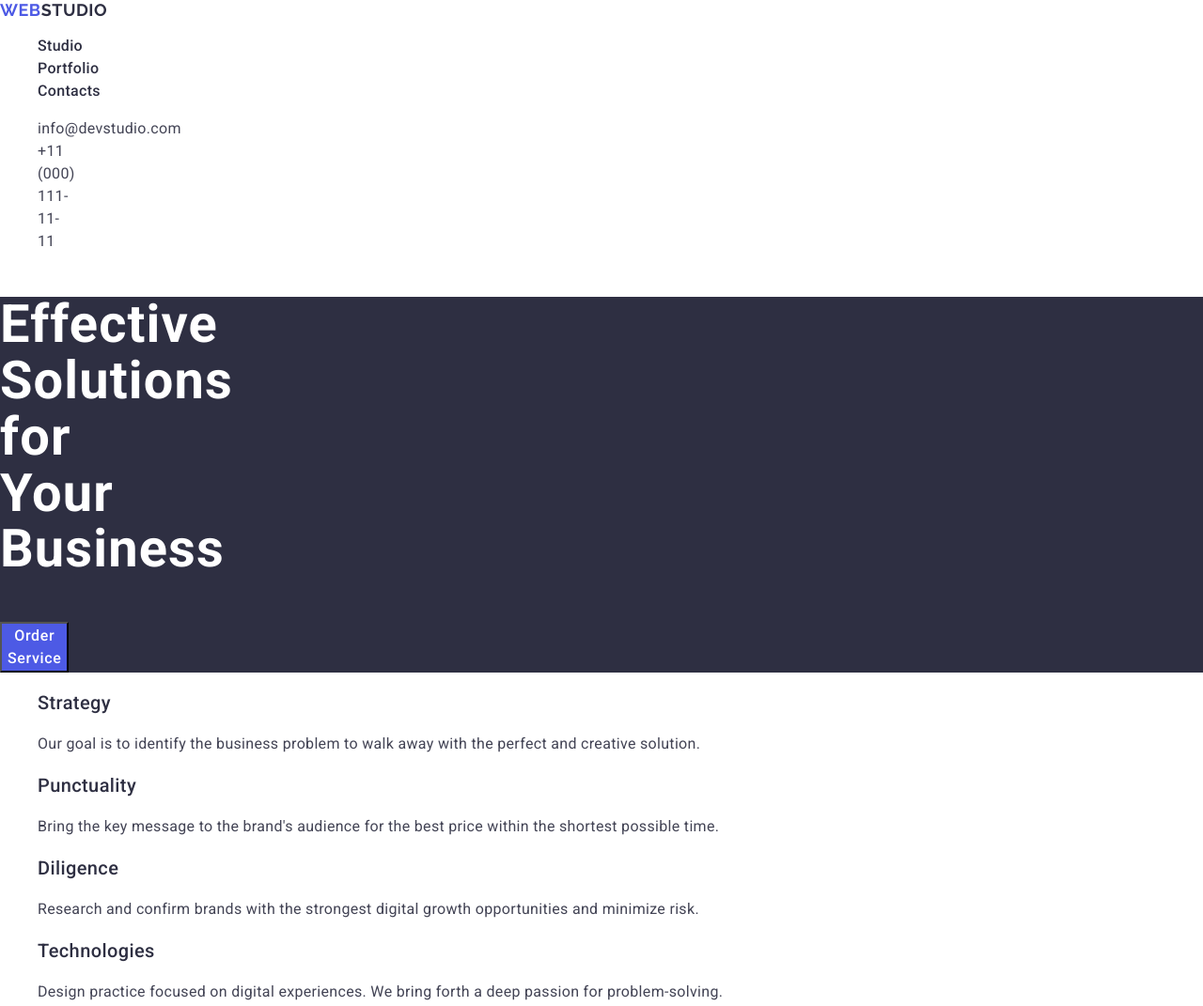
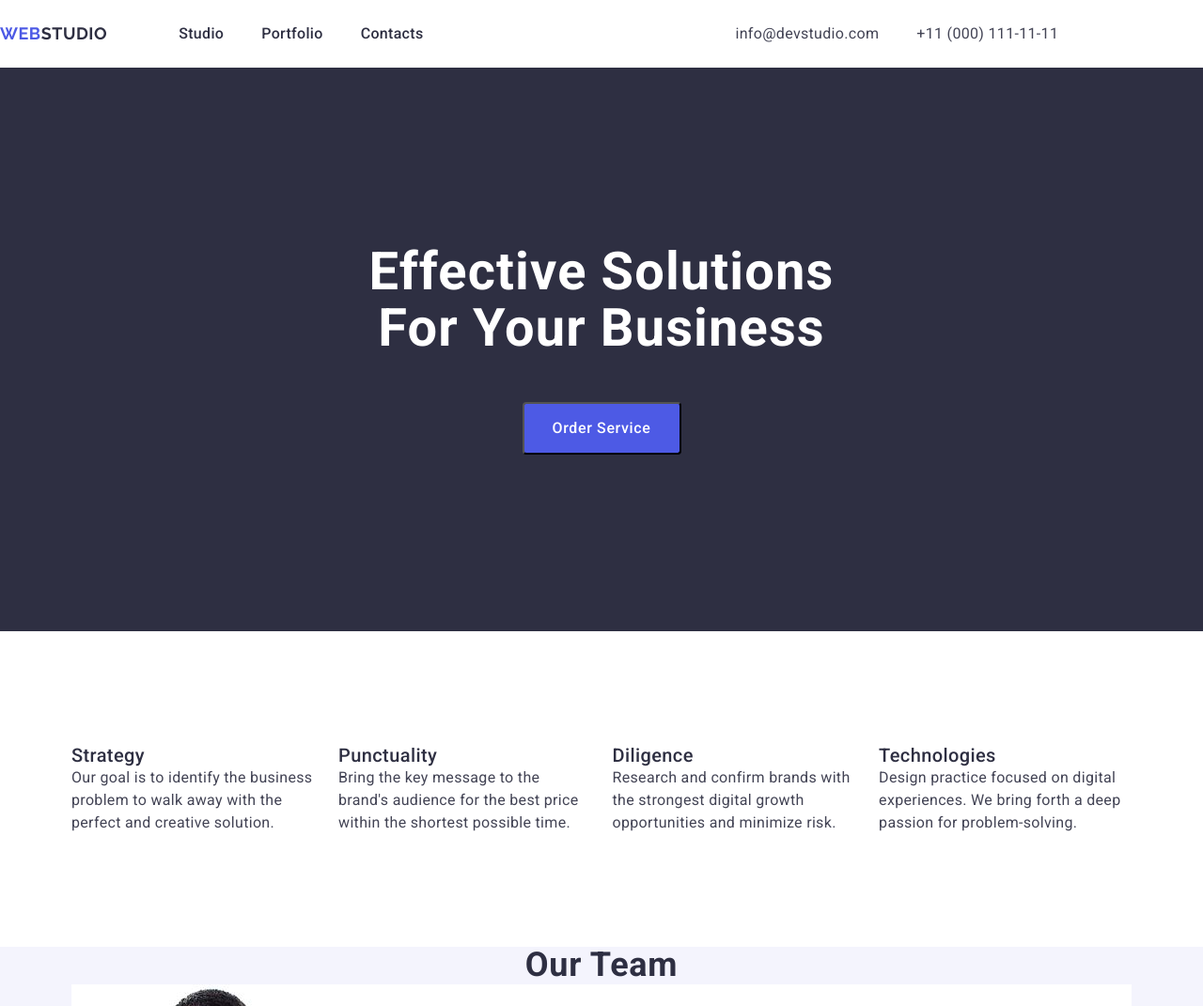
Before and after one commit to vladkot13/goit-markup-hw-03, a plain HTML site: page index.html in a window 1280 px wide. Shown: the top 1071 px of the page at 94% size. Drawn offline with nearby package versions, Linux system fonts and the light colour scheme.

Commit message:
Add files via upload

```diff
--- a/css/styles.css
+++ b/css/styles.css
@@ -12,12 +12,43 @@ ul {
     list-style: none;
 }
 
+h1,
+h2,
+h3,
+h4,
+h5,
+h6 {
+    margin: 0;
+}
+
+p {
+    margin: 0;
+}
+
+ul {
+    margin-top: 0;
+    margin-bottom: 0;
+    padding-left: 0;
+    list-style-type: none;
+}
+
+img {
+    display: block;
+}
+
+a {
+    text-decoration: none;
+}
+
 .container {
-    max-width: 0;
-    padding-left: 0;
-    padding-right: 0;
-    margin-left: 0;
-    margin-right: 0;
+    max-width:1158px;
+    margin: 0 auto;
+    padding: 0 15px 0 15px;
+}
+
+.navigation-container {
+    display: flex;
+    align-items: center;
 }
 
 .header {
@@ -32,7 +63,19 @@ ul {
     letter-spacing: 0.03em;
     text-transform: uppercase;
     color: #4d5ae5;
+    margin-right: 76px;
 }
+
+.navigation {
+    display: flex;
+    align-items: center;
+}
+
+.navigation-list {
+   display: flex;
+   gap: 40px;
+}
+
 .logo-variation {
     font-family: "Raleway", sans-serif;
     color: #2e2f42;
@@ -53,19 +96,23 @@ ul {
     color:  #f4f4fd ;
 }
 
-address {
+.contacts {
     font-style: normal;
+    margin-left: 332px;
+    margin-top: 24px;
 }
+
+.contacts-list {
+    display: flex;
+    gap: 40px;
+    padding-bottom: 24px;
+}
+
 .contacts-menu-item:hover {
     color: #404bbf;
 }
 .contacts-menu-item:focus {
     color: #404bbf;
-}
-
-.hero-section.container {
-    width: 1440px;
-    height: 600px;
 }
 
 .contacts-menu-item {
@@ -74,6 +121,7 @@ address {
     line-height: 1.5;
     letter-spacing: 0.02em;
     color: #434455;
+    padding: 24px 0;
 }
 
 .header-menu-item:hover  {
@@ -93,7 +141,8 @@ address {
 }
 
 .hero-section {
-    background-color: #2e2f42 ;
+    background-color: #2E2F42;
+    padding: 188px 0
 }
 
 .hero  {
@@ -102,17 +151,25 @@ address {
     line-height: 1.07;
     letter-spacing: 0.02em;
     text-align: center;
+    text-transform: capitalize;
     color: #ffffff;
+    max-width: 496px;
+    margin: 0 auto;
 }
 
 .hero-button {
+    display: block;
     background-color: #4D5AE5;
     font-family: "Roboto", sans-serif;
     font-weight: 500;
     line-height: 1.5;
     letter-spacing: 0.04em;
     cursor: pointer;
-    color: #ffffff;
+    margin: 0 auto;
+    min-width: 169px;
+    height: 56px;
+    border-radius: 4px;
+    margin-top: 48px;
 }
 .hero-button:hover,
 .hero-button:focus
@@ -130,7 +187,7 @@ address {
     color: #FFFFFF;
     background-color: #4D5AE5;
 }
-    .visually-hidden {
+.visually-hidden {
     position: absolute;
     width: 1px;
     height: 1px;
@@ -142,8 +199,19 @@ address {
     clip: rect(0 0 0 0);
     overflow: hidden;
 }
+
 .about {
     background-color: #FFFFFF;
+    padding: 120px 0;
+}
+
+.about-list {
+    display: flex;
+    gap: 24px;
+}
+
+.bout-list-item{
+    width: calc((100% - 72px) / 4);
 }
 
 .about-subheader {
--- a/index.html
+++ b/index.html
@@ -19,11 +19,11 @@
 </head>
 <body>
     <header class="header">
-        <div class="container">
+        <div class="navigation-container">
         <nav class="navigation">
             <a href="./index.html" class="logo">
             Web<span class="logo-variation">Studio</span></a>
-            <ul>
+            <ul class="navigation-list">
                 <li class="header-menu">
                     <a href="./index.html"
                     class="header-menu-item">Studio</a></li>
@@ -34,7 +34,7 @@
             </ul>
         </nav>
         <address class="contacts">
-            <ul>
+            <ul class="contacts-list">
                 <li class="contacts-menu">
                     <a href="./mailto:info@devstudio.com"
                     class="contacts-menu-item">info@devstudio.com</a></li>
@@ -48,31 +48,36 @@
 <main>
 
     <section class="hero-section">
+         <div class="container">
+        <h1 class="hero">Effective Solutions for Your Business</h1>
+
+        <button type="button" class="hero-button">
+        <span class="hero-button-text">Order Service</span>
+       </button>
+        </div>
+    </section>
+
+    <section class="about">
         <div class="container">
-        <h1 class="hero">Effective Solutions for Your Business</h1>
-        <button type="button" class="hero-button"> <span class="hero-button-text">Order Service</span>
-        </button>
-    </section>
-    <section class="about">
         <h2 class="visually-hidden" >newsection</h2>
 
-        <ul>
-           <li>
+        <ul class="about-list">
+           <li class="about-list-item">
             <h3 class="about-subheader">Strategy</h3>
             <p  class="about-subheader-text">Our goal is to identify the business problem to walk away with the perfect and creative solution.
             </p>
            </li>
-           <li>
+           <li class="about-list-item">
             <h3 class="about-subheader">Punctuality</h3>
             <p class="about-subheader-text">Bring the key message to the brand's audience for the best price within the shortest possible time.
             </p>
            </li>
-           <li>
+           <li class="about-list-item">
             <h3 class="about-subheader">Diligence</h3>
             <p class="about-subheader-text">Research and confirm brands with the strongest digital growth opportunities and minimize risk.
             </p>
            </li>
-           <li>
+           <li class="about-list-item">
             <h3 class="about-subheader">Technologies</h3>
             <p class="about-subheader-text">Design practice focused on digital experiences. We bring forth a deep passion for problem-solving.
             </p>
```
